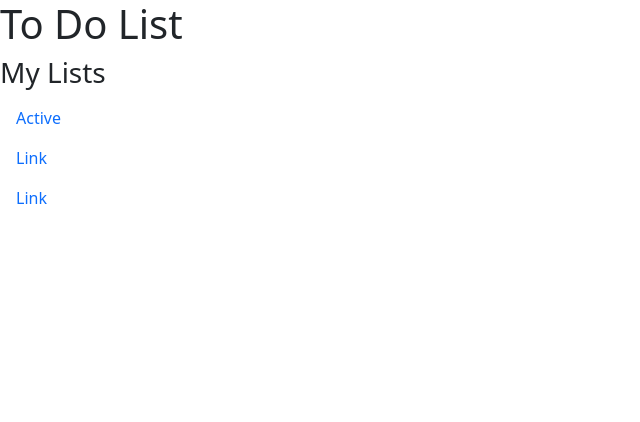
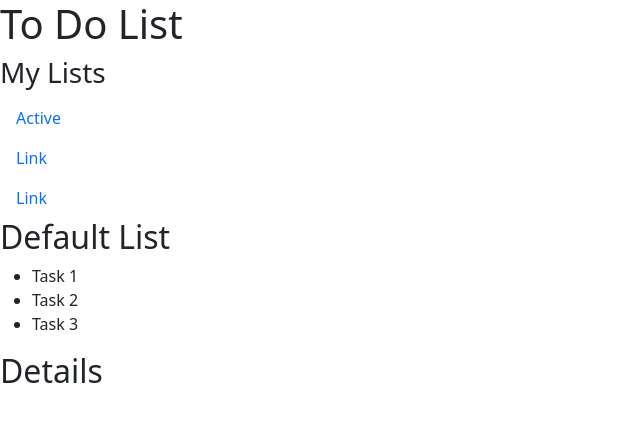
Before and after one commit to Milypm/to-do-list-JS, a website built with webpack: page dist/index.html in a window 1280 px wide. Shown: the whole page, without its empty margins (0-640 px from the left). Built offline with nearby package versions, Linux system fonts and the light colour scheme.

```diff
--- a/dist/index.html
+++ b/dist/index.html
@@ -12,13 +12,25 @@
     <h1>To Do List</h1>
   </header>
   <main>
+    <div class="flex">
       <nav class="nav flex-column">
         <h3>My Lists</h3>
         <a class="nav-link active" aria-current="page" href="#">Active</a>
         <a class="nav-link" href="#">Link</a>
         <a class="nav-link" href="#">Link</a>
-
       </nav>
+      <div class="middle">
+        <h2>Default List</h2>
+        <ul>
+          <li>Task 1</li>
+          <li>Task 2</li>
+          <li>Task 3</li>
+        </ul>
+      </div>
+      <div class="right">
+        <h2>Details</h2>
+      </div>
+    </div>
   </main>
   <script src="main.js"></script>
 </body>
```
Lines whose indentation alone changed are shown as unchanged.
